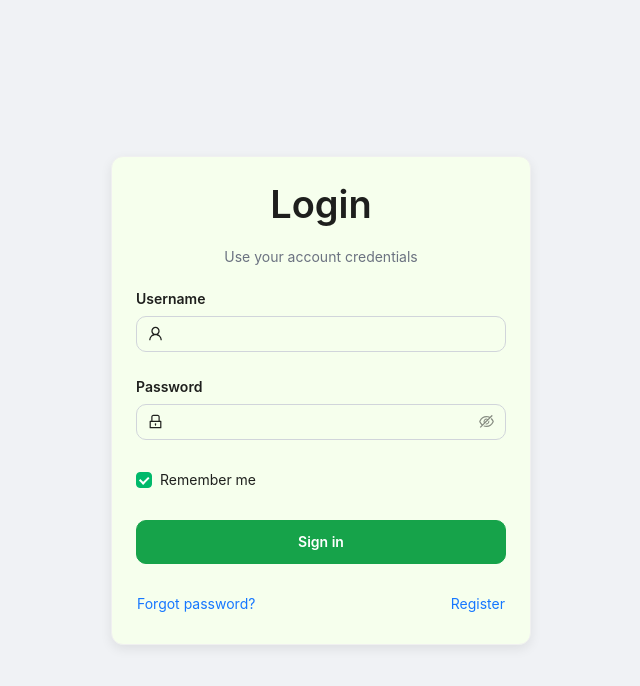
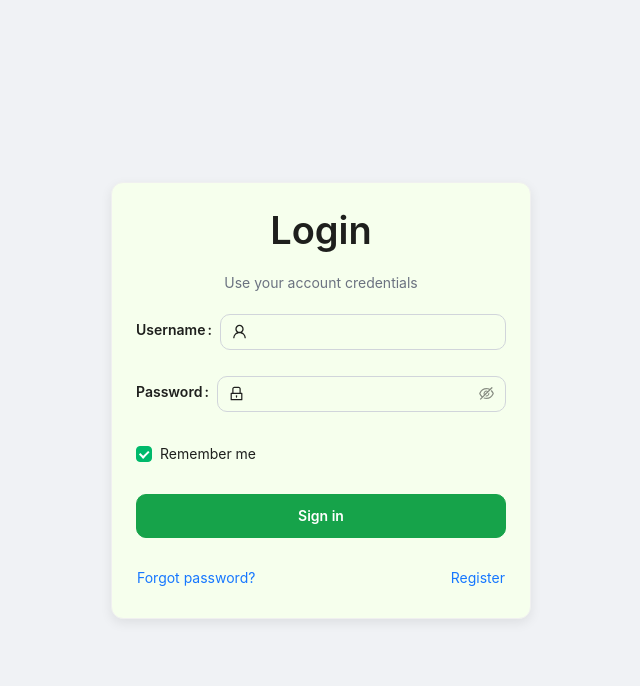
Before and after one commit to poojaaa06/CapstoneProject, a React (Create React App) app: page / in a window 1280 px wide. Shown: the top 686 px of the page, without its empty margins (319-959 px from the left). Built offline with nearby package versions, Linux system fonts and the light colour scheme; no server answers.

Commit message:
formik form conversion

```diff
--- a/src/components/ForgotPassword/index.tsx
+++ b/src/components/ForgotPassword/index.tsx
@@ -2,26 +2,51 @@
 
 import React from "react";
 import { Link, useNavigate } from "react-router-dom";
-import { useFormik } from "formik";
-import { Form, Input, Button, notification, Card } from "antd";
+import { Formik, Form } from "formik";
+import {
+  Form as AntForm,
+  Input,
+  Button,
+  notification,
+  Card,
+} from "antd";
 import { MailOutlined, UserOutlined } from "@ant-design/icons";
 import { forgotPasswordSchema } from "src/validations/forgotPasswordSchema";
 import { forgotPasswordAPI } from "src/services/forgotPasswordAPI";
 import type { ForgotPasswordFormValues } from "src/types/auth.type";
 import "./forgotPassword.css";
 
-const initialValues: ForgotPasswordFormValues = { user_unique_id: "" };
+const initialValues: ForgotPasswordFormValues = {
+  user_unique_id: "",
+};
 
 const ForgotPassword: React.FC = () => {
   const navigate = useNavigate();
   const [api, contextHolder] = notification.useNotification();
 
-  const formik = useFormik<ForgotPasswordFormValues>({
-    initialValues,
-    validationSchema: forgotPasswordSchema,
-    validateOnBlur: true,
-    validateOnChange: false,
-    onSubmit: async (values, { setSubmitting, resetForm }) => {
+  return (
+    <main className="forgot-password-page" aria-labelledby="fp-title">
+      {contextHolder}
+
+      <Card className="forgot-password-card">
+        <h1 id="fp-title" className="forgot-password-title">
+          Forgot password
+        </h1>
+
+        <p className="forgot-password-subtitle">
+          Enter your username and we&apos;ll send a reset link to your
+          registered email.
+        </p>
+
+        <Formik
+          initialValues={initialValues}
+          validationSchema={forgotPasswordSchema}
+          validateOnBlur={true}
+          validateOnChange={false}
+          onSubmit={async (
+            values,
+            { setSubmitting, resetForm }
+          ) => {
             try {
               const res = await forgotPasswordAPI({
                 user_unique_id: values.user_unique_id.trim(),
@@ -29,10 +54,15 @@ const ForgotPassword: React.FC = () => {
 
               console.log("Forgot Password API response:", res);
 
-        const isSuccess = res?.success === true || res?.data?.success === true;
+              const isSuccess =
+                res?.success === true ||
+                res?.data?.success === true;
 
               if (isSuccess) {
-          const message = res?.message || res?.data?.message || "Reset link sent to your email";
+                const message =
+                  res?.message ||
+                  res?.data?.message ||
+                  "Reset link sent to your email";
 
                 api.success({
                   message: "Reset Link Sent",
@@ -43,10 +73,14 @@ const ForgotPassword: React.FC = () => {
                     navigate("/", { replace: true });
                   },
                 });
+
                 resetForm();
               } else {
-          // Handle unsuccessful response
-          const errorMessage = res?.message || res?.data?.message || "Please try again later.";
+                const errorMessage =
+                  res?.message ||
+                  res?.data?.message ||
+                  "Please try again later.";
+
                 api.error({
                   message: "Unable to send reset link",
                   description: errorMessage,
@@ -55,8 +89,12 @@ const ForgotPassword: React.FC = () => {
               }
             } catch (err) {
               console.error("Forgot password error:", err);
+
               const description =
-          err instanceof Error ? err.message : "Please try again later.";
+                err instanceof Error
+                  ? err.message
+                  : "Please try again later.";
+
               api.error({
                 message: "Unable to send reset link",
                 description,
@@ -65,45 +103,49 @@ const ForgotPassword: React.FC = () => {
             } finally {
               setSubmitting(false);
             }
-    },
-  });
-
-  return (
-    <main className="forgot-password-page" aria-labelledby="fp-title">
-      {contextHolder}
-      <Card className="forgot-password-card">
-        <h1 id="fp-title" className="forgot-password-title">
-          Forgot password
-        </h1>
-        <p className="forgot-password-subtitle">
-          Enter your username and we&apos;ll send a reset link to your
-          registered email.
-        </p>
-
-        <Form layout="vertical" onFinish={formik.handleSubmit} noValidate>
-          <Form.Item
+          }}
+        >
+          {({
+            values,
+            errors,
+            touched,
+            handleChange,
+            handleBlur,
+            isSubmitting,
+          }) => (
+            <Form>
+              <AntForm.Item
                 label="Username"
                 required
-            validateStatus={formik.errors.user_unique_id ? "error" : ""}
-            help={formik.errors.user_unique_id}
+                validateStatus={
+                  touched.user_unique_id &&
+                  errors.user_unique_id
+                    ? "error"
+                    : ""
+                }
+                help={
+                  touched.user_unique_id
+                    ? errors.user_unique_id
+                    : undefined
+                }
               >
                 <Input
                   name="user_unique_id"
                   prefix={<UserOutlined aria-hidden />}
                   placeholder="Enter your username"
                   autoComplete="username"
-              value={formik.values.user_unique_id}
-              onChange={formik.handleChange}
-              onBlur={formik.handleBlur}
+                  value={values.user_unique_id}
+                  onChange={handleChange}
+                  onBlur={handleBlur}
                   aria-label="Username"
                 />
-          </Form.Item>
+              </AntForm.Item>
 
               <Button
                 type="primary"
                 htmlType="submit"
                 icon={<MailOutlined />}
-            loading={formik.isSubmitting}
+                loading={isSubmitting}
                 className="forgot-password-submit"
                 block
               >
@@ -114,6 +156,8 @@ const ForgotPassword: React.FC = () => {
                 <Link to="/">← Back to login</Link>
               </div>
             </Form>
+          )}
+        </Formik>
       </Card>
     </main>
   );
--- a/src/components/Login/index.tsx
+++ b/src/components/Login/index.tsx
@@ -1,16 +1,16 @@
 import React from "react";
 import { useNavigate } from "react-router-dom";
-import { useFormik } from "formik";
+import { Formik, Form } from "formik";
 //import CryptoJS from "crypto-js";
 import {
   App,
   Card,
-  Form,
+  Form as AntForm,
   Input,
   Checkbox,
   Button,
   Typography,
-  //notification,
+  //notification
 } from "antd";
 import { LockOutlined, UserOutlined } from "@ant-design/icons";
 
@@ -18,7 +18,11 @@ import { useAppContext } from "src/context/appContext";
 import { loginSchema } from "src/validations/loginSchema";
 import { loginAPI } from "src/services/loginApi";
 import { getSummaryAPI } from "src/services/summaryAPi";
-import { LoginFormValues, LoginApiResponse, UserSummary } from "src/types/auth.type";
+import {
+  LoginFormValues,
+  LoginApiResponse,
+  UserSummary,
+} from "src/types/auth.type";
 
 import "./login.css";
 
@@ -45,10 +49,7 @@ const LoginPage: React.FC = () => {
 
       console.log("Summary data received:", summaryData);
 
-      if (
-        summaryData &&
-        summaryData.user_unique_id === formik.values.user_unique_id
-      ) {
+      if (summaryData) {
         const sessionUserDetails: UserSummary = {
           user_unique_id: summaryData.user_unique_id,
           user_first_name: summaryData.user_first_name,
@@ -98,11 +99,19 @@ const LoginPage: React.FC = () => {
     }
   };
 
-  const formik = useFormik<LoginFormValues>({
-    initialValues,
-    validationSchema: loginSchema,
+  return (
+    <main className="lp-wrapper" aria-labelledby="lp-title">
+      <Card className="lp-card" variant="outlined">
+        <Typography.Title level={1} id="lp-title" className="lp-title">
+          Login
+        </Typography.Title>
 
-    onSubmit: async (values) => {
+        <p className="lp-subtitle">Use your account credentials</p>
+
+        <Formik
+          initialValues={initialValues}
+          validationSchema={loginSchema}
+          onSubmit={async (values, { setSubmitting }) => {
             if (!SECRET_KEY) {
               notification.error({
                 message: "Configuration error. Contact support.",
@@ -118,7 +127,7 @@ const LoginPage: React.FC = () => {
             try {
               const response = await loginAPI({
                 user_unique_id: values.user_unique_id,
-          user_password: values.user_password, //not encrypted for now
+                user_password: values.user_password,
               });
 
               const data: LoginApiResponse | undefined = response?.data;
@@ -144,35 +153,37 @@ const LoginPage: React.FC = () => {
               }
             } catch (error: any) {
               notification.error({
-          message: error.message || "Something went wrong. Please try again.",
+                message:
+                  error.message ||
+                  "Something went wrong. Please try again.",
               });
+            } finally {
+              setSubmitting(false);
             }
-    },
-  });
-
-  return (
-    <main className="lp-wrapper" aria-labelledby="lp-title">
-      <Card className="lp-card" variant="outlined">
-        <Typography.Title level={1} id="lp-title" className="lp-title">
-          Login
-        </Typography.Title>
-
-        <p className="lp-subtitle">Use your account credentials</p>
-
-        <Form
-          layout="vertical"
-          onFinish={() => formik.handleSubmit()}
-          noValidate
+          }}
         >
-          <Form.Item
+          {({
+            values,
+            errors,
+            touched,
+            handleChange,
+            handleBlur,
+            setFieldValue,
+            isSubmitting,
+          }) => (
+            <Form>
+              <AntForm.Item
                 label="Username"
-            htmlFor="user_unique_id"
                 validateStatus={
-              formik.touched.user_unique_id && formik.errors.user_unique_id
+                  touched.user_unique_id && errors.user_unique_id
                     ? "error"
                     : ""
                 }
-            help={formik.touched.user_unique_id && formik.errors.user_unique_id}
+                help={
+                  touched.user_unique_id
+                    ? errors.user_unique_id
+                    : undefined
+                }
               >
                 <Input
                   id="user_unique_id"
@@ -181,21 +192,24 @@ const LoginPage: React.FC = () => {
                   autoComplete="username"
                   aria-label="Username"
                   aria-required="true"
-              value={formik.values.user_unique_id}
-              onChange={formik.handleChange}
-              onBlur={formik.handleBlur}
+                  value={values.user_unique_id}
+                  onChange={handleChange}
+                  onBlur={handleBlur}
                 />
-          </Form.Item>
+              </AntForm.Item>
 
-          <Form.Item
+              <AntForm.Item
                 label="Password"
-            htmlFor="user_password"
                 validateStatus={
-              formik.touched.user_password && formik.errors.user_password
+                  touched.user_password && errors.user_password
                     ? "error"
                     : ""
                 }
-            help={formik.touched.user_password && formik.errors.user_password}
+                help={
+                  touched.user_password
+                    ? errors.user_password
+                    : undefined
+                }
               >
                 <Input.Password
                   id="user_password"
@@ -204,36 +218,36 @@ const LoginPage: React.FC = () => {
                   autoComplete="current-password"
                   aria-label="Password"
                   aria-required="true"
-              value={formik.values.user_password}
-              onChange={formik.handleChange}
-              onBlur={formik.handleBlur}
+                  value={values.user_password}
+                  onChange={handleChange}
+                  onBlur={handleBlur}
                 />
-          </Form.Item>
+              </AntForm.Item>
 
-          <Form.Item>
+              <AntForm.Item>
                 <Checkbox
                   id="remember"
                   name="remember"
-              checked={formik.values.remember}
+                  checked={values.remember}
                   onChange={(e) =>
-                formik.setFieldValue("remember", e.target.checked)
+                    setFieldValue("remember", e.target.checked)
                   }
                 >
                   Remember me
                 </Checkbox>
-          </Form.Item>
+              </AntForm.Item>
 
-          <Form.Item>
+              <AntForm.Item>
                 <Button
                   type="primary"
                   htmlType="submit"
                   className="lp-submit"
-              loading={formik.isSubmitting}
+                  loading={isSubmitting}
                   aria-label="Sign in to your account"
                 >
                   Sign in
                 </Button>
-          </Form.Item>
+              </AntForm.Item>
 
               <div className="lp-actions-row">
                 <Button
@@ -253,6 +267,8 @@ const LoginPage: React.FC = () => {
                 </Button>
               </div>
             </Form>
+          )}
+        </Formik>
       </Card>
     </main>
   );
```
Lines whose indentation alone changed are shown as unchanged.
